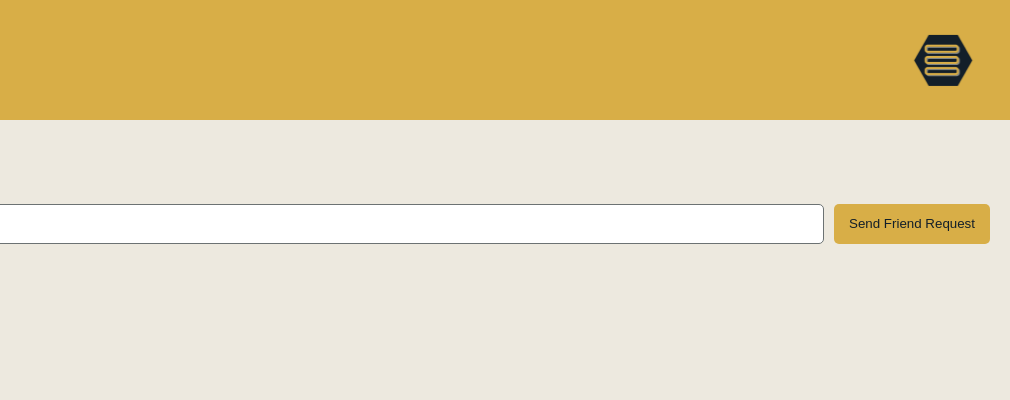
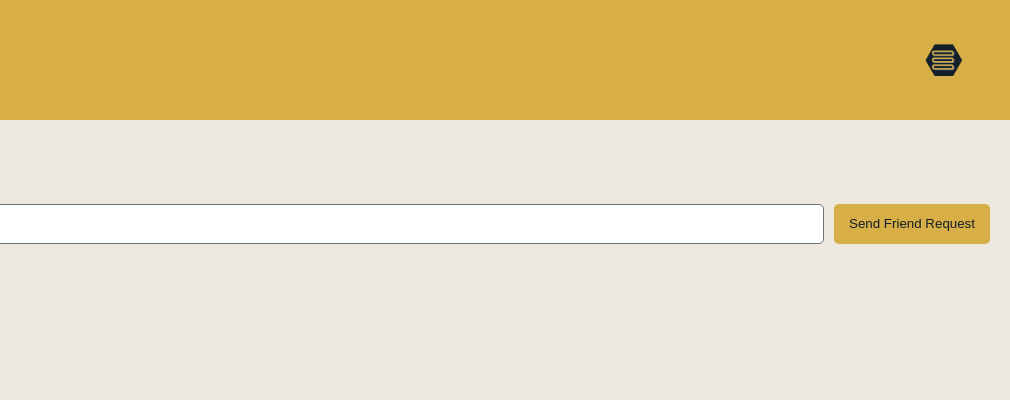
Before and after one commit to keegssmith/chathive, a plain HTML site: page public/friends.html in a window 1280 px wide. Shown: the full height of the page, 270-1280 px from the left. Drawn offline with Linux system fonts and the light colour scheme.

Commit message:
popup buttons update

```diff
--- a/public/style.css
+++ b/public/style.css
@@ -205,10 +205,6 @@ html, body {
 }
 
 
-#menu-button img {
-  width: 160%;
-  height: auto;
-}
 
 #menu-button:hover {
   transform: scale(1.05);
```
Also changed, not shown: public/index.html (+11 -5 lines).
